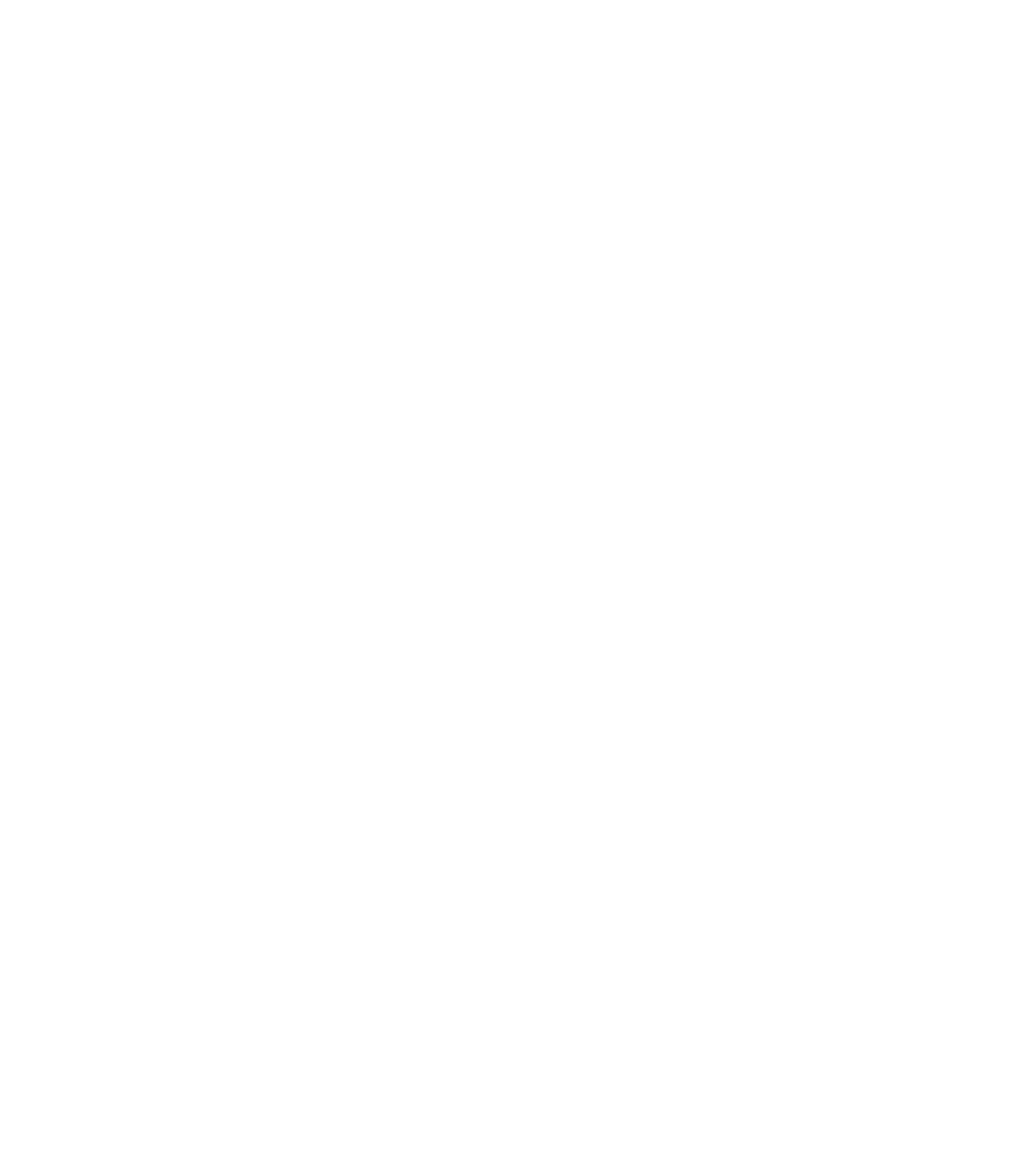
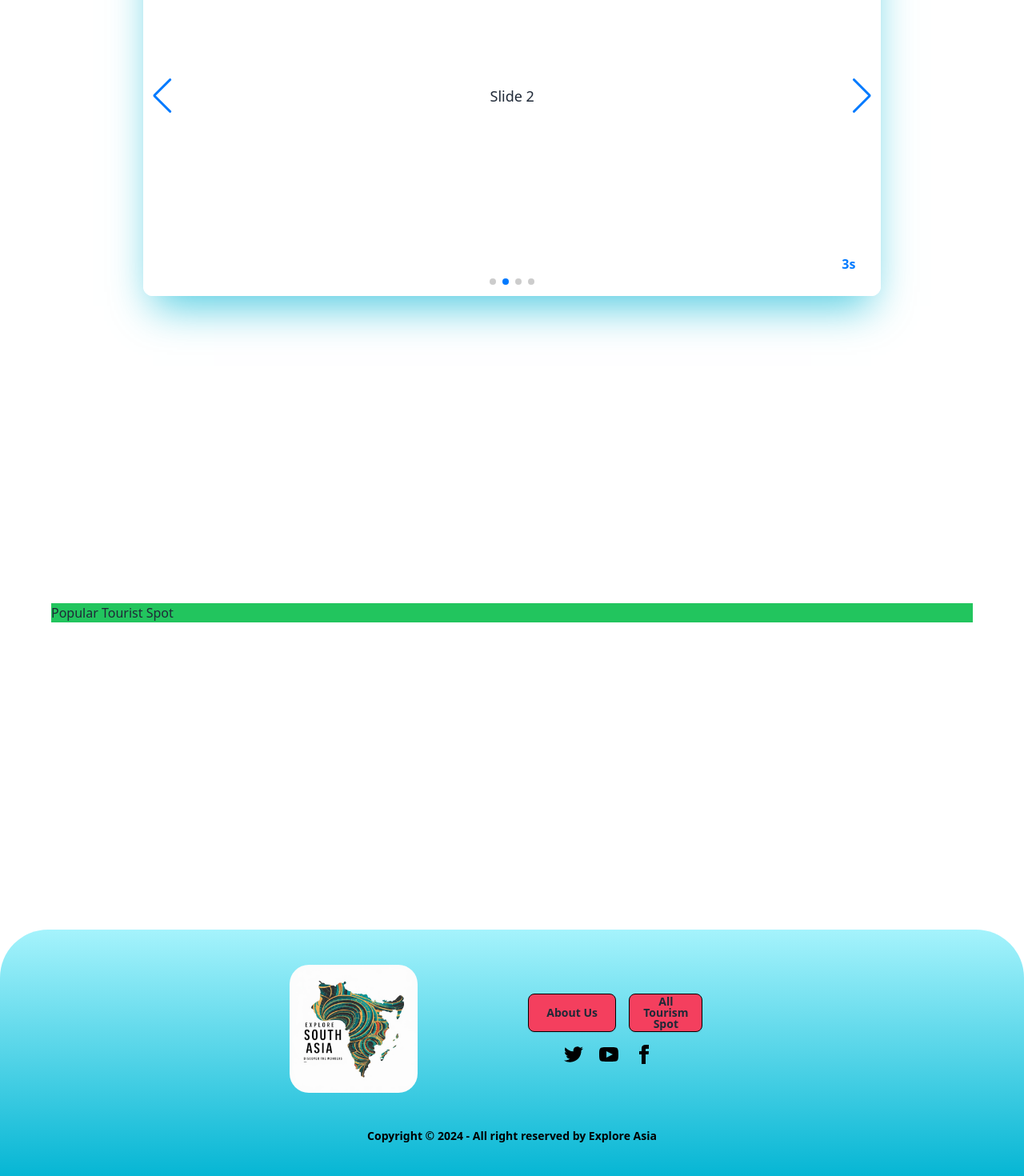
Before and after one commit to NafiulHasan41/Tour-Guide-website-client, a React (Vite) app: page / in a window 1280 px wide. Shown: the part 354-1824 px from the top of the page at 80% size. Before the commit the page ends 800 px from the top, so only its background shows below. Built offline with nearby package versions, Linux system fonts and the light colour scheme; no server answers; grey boxes are pictures that could not be loaded.

Commit message:
Added Footer section

```diff
--- a/package.json
+++ b/package.json
@@ -10,17 +10,20 @@
     "preview": "vite preview"
   },
   "dependencies": {
+    "@emotion/react": "^11.11.4",
     "firebase": "^10.11.1",
     "localforage": "^1.10.0",
     "match-sorter": "^6.3.4",
     "prop-types": "^15.8.1",
     "react": "^18.2.0",
+    "react-awesome-reveal": "^4.2.8",
     "react-dom": "^18.2.0",
     "react-helmet-async": "^2.0.4",
     "react-router-dom": "^6.23.0",
     "react-toastify": "^10.0.5",
     "react-tooltip": "^5.26.3",
-    "sort-by": "^1.2.0"
+    "sort-by": "^1.2.0",
+    "swiper": "^11.1.1"
   },
   "devDependencies": {
     "@types/react": "^18.2.66",
--- /dev/null
+++ b/src/Banner/Banner.css
@@ -0,0 +1,50 @@
+
+
+
+  .swiper-slide {
+    text-align: center;
+    font-size: 18px;
+    background: #fff;
+
+    /* Center slide text vertically */
+    display: flex;
+    justify-content: center;
+    align-items: center;
+  }
+
+  .swiper-slide img {
+    display: block;
+    width: 100%;
+    height: 100%;
+    object-fit: cover;
+  }
+
+  .autoplay-progress {
+    position: absolute;
+    right: 16px;
+    bottom: 16px;
+    z-index: 10;
+    width: 48px;
+    height: 48px;
+    display: flex;
+    align-items: center;
+    justify-content: center;
+    font-weight: bold;
+    color: var(--swiper-theme-color);
+  }
+
+  .autoplay-progress svg {
+    --progress: 0;
+    position: absolute;
+    left: 0;
+    top: 0px;
+    z-index: 10;
+    width: 100%;
+    height: 100%;
+    stroke-width: 4px;
+    stroke: var(--swiper-theme-color);
+    fill: none;
+    stroke-dashoffset: calc(125.6px * (1 - var(--progress)));
+    stroke-dasharray: 125.6;
+    transform: rotate(-90deg);
+  }
--- /dev/null
+++ b/src/Banner/Banner.jsx
@@ -0,0 +1,79 @@
+import { useRef } from "react";
+// Import Swiper React components
+import { Swiper, SwiperSlide } from "swiper/react";
+
+// Import Swiper styles
+import "swiper/css";
+import "swiper/css/pagination";
+import "swiper/css/navigation";
+
+import "./Banner.css";
+
+import { Autoplay, Pagination, Navigation } from "swiper/modules";
+import { Fade, Slide } from "react-awesome-reveal";
+
+const Banner = () => {
+  const progressCircle = useRef(null);
+  const progressContent = useRef(null);
+  const onAutoplayTimeLeft = (s, time, progress) => {
+    progressCircle.current.style.setProperty("--progress", 1 - progress);
+    progressContent.current.textContent = `${Math.ceil(time / 1000)}s`;
+  };
+
+  return (
+    <>
+      <Swiper
+        spaceBetween={30}
+        centeredSlides={true}
+        autoplay={{
+          delay: 2500,
+          disableOnInteraction: false,
+        }}
+        pagination={{
+          clickable: true,
+        }}
+        navigation={true}
+        modules={[Autoplay, Pagination, Navigation]}
+        onAutoplayTimeLeft={onAutoplayTimeLeft}
+        className="mySwiper h-[500px] rounded-xl shadow-2xl shadow-cyan-500/70"
+      >
+        <SwiperSlide>
+          {" "}
+          <div className=" w-full h-full">
+            <div className="hero w-full h-full bg-cover" style={{
+                backgroundImage:
+                  "url(https://daisyui.com/images/stock/photo-1507358522600-9f71e620c44e.jpg)",
+              }}>
+                <div className="hero-overlay bg-opacity-60"></div>
+                <div className="hero-content text-center text-neutral-content">
+                    <div className="max-w-md">
+                        <Slide><h1 className="mb-5 text-5xl font-bold">Hello there</h1></Slide>
+                        <Fade>
+                        <p className="mb-5">
+                            Provident cupiditate voluptatem et in. Quaerat fugiat ut
+                            assumenda excepturi exercitationem quasi. In deleniti eaque
+                            aut repudiandae et a id nisi.
+                        </p>
+                        </Fade>
+
+                        <button className="btn btn-primary">Get Started</button>
+                    </div>
+                </div>
+            </div>
+          </div>
+        </SwiperSlide>
+        <SwiperSlide>Slide 2</SwiperSlide>
+        <SwiperSlide>Slide 3</SwiperSlide>
+        <SwiperSlide>Slide 4</SwiperSlide>
+        <div className="autoplay-progress " slot="container-end">
+          <svg viewBox="0 0 48 48" ref={progressCircle}>
+            <circle cx="24" cy="24" r="20"></circle>
+          </svg>
+          <span ref={progressContent}></span>
+        </div>
+      </Swiper>
+    </>
+  );
+};
+
+export default Banner;
--- /dev/null
+++ b/src/Footer/Footer.jsx
@@ -0,0 +1,53 @@
+import { Link } from "react-router-dom";
+
+
+const Footer = () => {
+    return (
+        <footer className="footer footer-center p-1  md:p-10 bg-gradient-to-t from-cyan-500 to-cyan-200 rounded-t-[30px] md:rounded-t-[60px]  text-black font-bold ">
+       <div className=" flex flex-col md:flex-row items-center justify-center text-center">
+
+           <div className="md:flex-1">
+               <img className=" rounded-3xl w-40" src="../../public/tourism.jpeg" alt="" />
+           </div>
+           <div className="md:flex-1   p-10 ">
+               <nav className="grid grid-flow-col gap-8 ">
+
+                   <Link className="link link-hover mx-4 btn bg-rose-500 border-black w-full" to="/aboutUs">About Us</Link>
+                   <Link className="link link-hover btn bg-rose-500 border-black w-full" to="/allTouristSpot">All Tourism Spot</Link>
+               </nav>
+               <nav>
+                   <div className="flex gap-1 md:gap-5 justify-center mt-2 md:mt-4 items-center ">
+                       <a><svg xmlns="http://www.w3.org/2000/svg" width="24" height="24" viewBox="0 0 24 24"
+                               className="fill-current">
+                               <path
+                                   d="M24 4.557c-.883.392-1.832.656-2.828.775 1.017-.609 1.798-1.574 2.165-2.724-.951.564-2.005.974-3.127 1.195-.897-.957-2.178-1.555-3.594-1.555-3.179 0-5.515 2.966-4.797 6.045-4.091-.205-7.719-2.165-10.148-5.144-1.29 2.213-.669 5.108 1.523 6.574-.806-.026-1.566-.247-2.229-.616-.054 2.281 1.581 4.415 3.949 4.89-.693.188-1.452.232-2.224.084.626 1.956 2.444 3.379 4.6 3.419-2.07 1.623-4.678 2.348-7.29 2.04 2.179 1.397 4.768 2.212 7.548 2.212 9.142 0 14.307-7.721 13.995-14.646.962-.695 1.797-1.562 2.457-2.549z">
+                               </path>
+                           </svg></a>
+                       <a><svg xmlns="http://www.w3.org/2000/svg" width="24" height="24" viewBox="0 0 24 24"
+                               className="fill-current">
+                               <path
+                                   d="M19.615 3.184c-3.604-.246-11.631-.245-15.23 0-3.897.266-4.356 2.62-4.385 8.816.029 6.185.484 8.549 4.385 8.816 3.6.245 11.626.246 15.23 0 3.897-.266 4.356-2.62 4.385-8.816-.029-6.185-.484-8.549-4.385-8.816zm-10.615 12.816v-8l8 3.993-8 4.007z">
+                               </path>
+                           </svg></a>
+                       <a><svg xmlns="http://www.w3.org/2000/svg" width="24" height="24" viewBox="0 0 24 24"
+                               className="fill-current">
+                               <path
+                                   d="M9 8h-3v4h3v12h5v-12h3.642l.358-4h-4v-1.667c0-.955.192-1.333 1.115-1.333h2.885v-5h-3.808c-3.596 0-5.192 1.583-5.192 4.615v3.385z">
+                               </path>
+                           </svg></a>
+                   </div>
+               </nav>
+
+           </div>
+       </div>
+
+       <aside>
+           <p className=" flex items-center gap-5">  Copyright © 2024 - All right reserved by
+               Explore Asia</p>
+       </aside>
+
+   </footer>
+    );
+};
+
+export default Footer;
--- a/src/Home/Home.jsx
+++ b/src/Home/Home.jsx
@@ -1,9 +1,18 @@
+import Banner from "../Banner/Banner";
 
 
 const Home = () => {
     return (
-        <div>
-            <h1>this is home</h1>
+        <div className=" mt-24">
+
+
+            <div  className=" w-[80%] mx-auto">
+                <Banner/>
+            </div>
+
+            <div className=" my-96 bg-green-500">
+                <h1>Popular Tourist Spot</h1>
+            </div>
         </div>
     );
 };
--- a/src/Root.jsx
+++ b/src/Root.jsx
@@ -1,5 +1,6 @@
 import { Outlet } from "react-router-dom";
 import Navbar from "./Shared/Navbar";
+import Footer from "./Footer/Footer";
 
 const Root = () => {
   return (
@@ -7,10 +8,11 @@
       <div className=" w-[93%] md:w-[90%] mx-auto">
         <Navbar />
         <Outlet />
+
       </div>
       <div>
 
-
+      <Footer/>
       </div>
     </div>
   );
--- a/src/Shared/Navbar.jsx
+++ b/src/Shared/Navbar.jsx
@@ -106,10 +106,10 @@
 
   return (
 
-    <div className="navbar bg-gradient-to-b from-cyan-500 to-cyan-200  mt-8 rounded-2xl md:p-2 shadow-2xl shadow-cyan-500/70 md:px-7">
+    <div className="navbar sticky top-0 z-50 bg-gradient-to-b from-cyan-500 to-cyan-200  mt-8 rounded-2xl md:p-2 shadow-2xl shadow-cyan-500/70 md:px-7">
 
       <div className="navbar-start">
-        <div className="dropdown  sm:z-10">
+        <div className="dropdown relative  sm:z-50 ">
           <div tabIndex={0} role="button" className="btn btn-ghost lg:hidden">
             <svg
               xmlns="http://www.w3.org/2000/svg"
```
Also changed, not shown: 1 other file (tests, documents, lock files or other folders).
